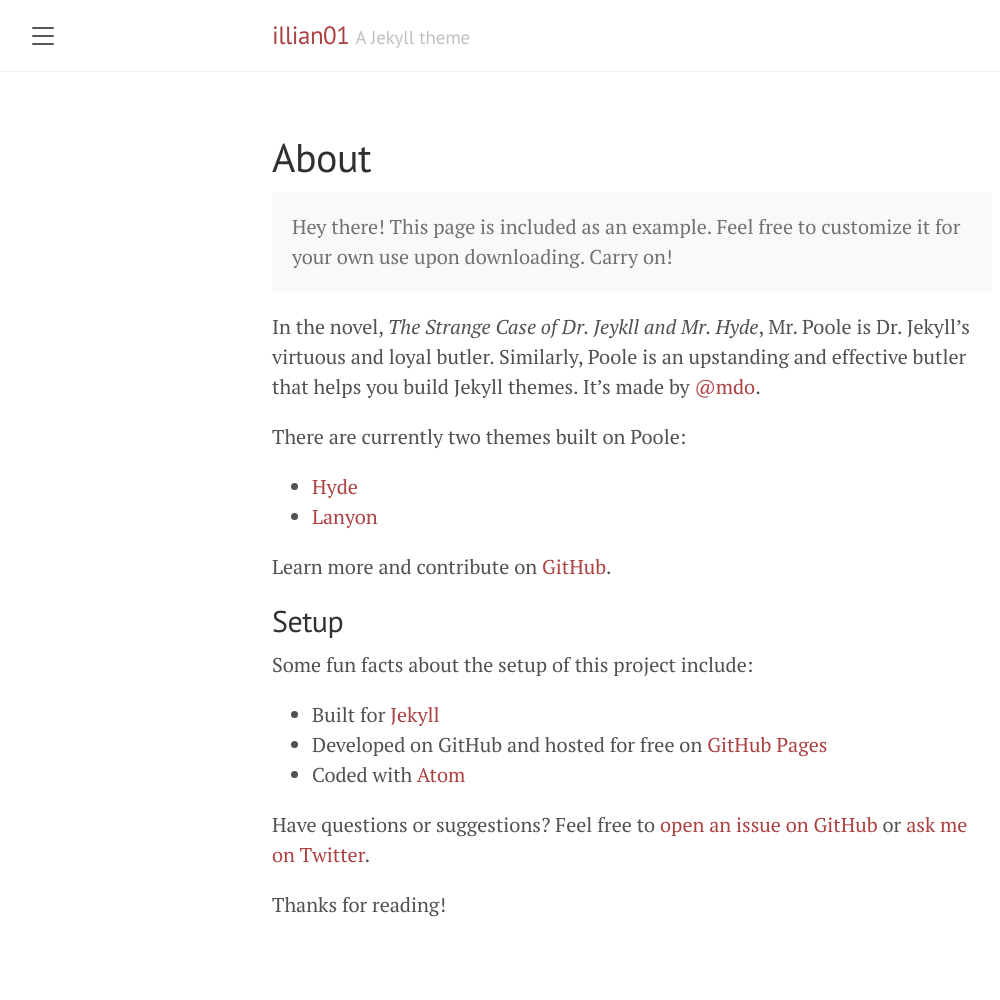
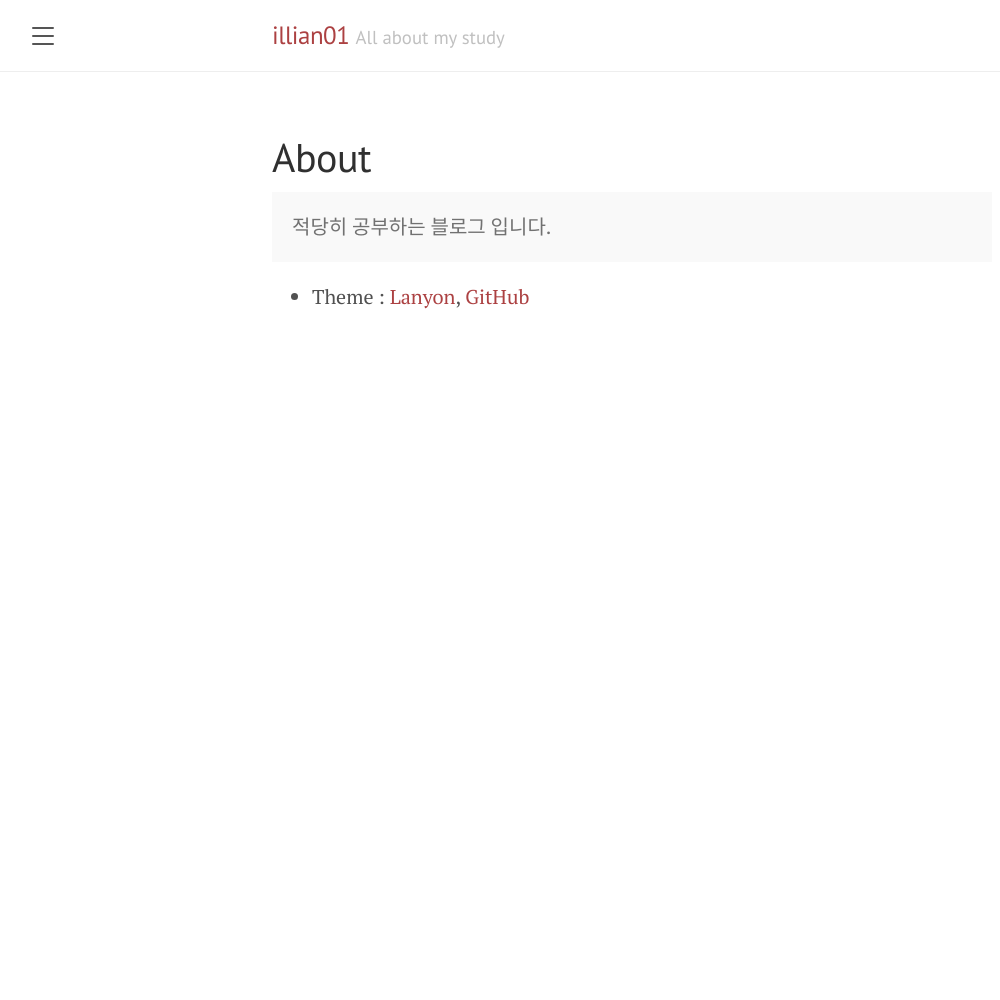
Before and after one commit to illian01/illian01.github.io, a Jekyll site: the page built from about.md, in a window 1280 px wide. Shown: the whole page, without its empty margins (8-1008 px from the left). Built offline with Jekyll 4.4.1, drawn with Linux system fonts in a browser that asks for light colours; after the commit the page ends 900 px from its top, so only the background shows below that.

Commit message:
launch blig

```diff
--- a/_config.yml
+++ b/_config.yml
@@ -1,7 +1,7 @@
 # Setup
 title:               illian01
-tagline:             'A Jekyll theme'
-description:         'A reserved <a href="https://jekyllrb.com" target="_blank">Jekyll</a> theme that places the utmost gravity on content with a hidden drawer. Made by <a href="https://twitter.com/mdo" target="_blank">@mdo</a>.'
+tagline:             'All about my study'
+description:         'Tech blog'
 url:                 https://illian01.github.io/
 baseurl:             ''
 paginate:            5
@@ -9,9 +9,9 @@
 
 # About/contact
 author:
-  name:              Mark Otto
+  name:              illian01
   url:               https://illian01.github.io/
-  email:             markdotto@gmail.com
+  email:             wnsgh578@naver.com
 
 # Gems
 plugins:
--- a/_includes/sidebar.html
+++ b/_includes/sidebar.html
@@ -25,8 +25,25 @@
       {% endif %}
     {% endfor %}
 
+    <!--
     <a class="sidebar-nav-item" href="{{ site.github.repo }}/archive/v{{ site.version }}.zip">Download</a>
     <a class="sidebar-nav-item" href="{{ site.github.repo }}">GitHub project</a>
+    -->
+
+    <li class="sidebar-nav-item"><a>Python</a>
+      <ul>
+          <li><a href="/category/Tensorflow, Keras">Tensorflow, Keras</a></li>
+      </ul>
+    </li>
+
+    <li class="sidebar-nav-item"><a>Computer Vision</a>
+      <ul>
+          <li><a href="/category/papers">papers</a></li>
+      </ul>
+    </li>
+
+
+
     <span class="sidebar-nav-item">Currently v{{ site.version }}</span>
   </nav>
 
--- a/_layouts/post.html
+++ b/_layouts/post.html
@@ -8,6 +8,10 @@
   {{ content }}
 </div>
 
+
+
+
+<!--
 {% if site.related_posts.size >= 1 %}
 <div class="related">
   <h2>Related posts</h2>
@@ -25,3 +29,4 @@
   </ul>
 </div>
 {% endif %}
+-->
--- a/about.md
+++ b/about.md
@@ -4,26 +4,7 @@
 ---
 
 <p class="message">
-  Hey there! This page is included as an example. Feel free to customize it for your own use upon downloading. Carry on!
+  적당히 공부하는 블로그 입니다.
 </p>
 
-In the novel, *The Strange Case of Dr. Jeykll and Mr. Hyde*, Mr. Poole is Dr. Jekyll's virtuous and loyal butler. Similarly, Poole is an upstanding and effective butler that helps you build Jekyll themes. It's made by [@mdo](https://twitter.com/mdo).
-
-There are currently two themes built on Poole:
-
-* [Hyde](http://hyde.getpoole.com)
-* [Lanyon](http://lanyon.getpoole.com)
-
-Learn more and contribute on [GitHub](https://github.com/poole).
-
-## Setup
-
-Some fun facts about the setup of this project include:
-
-* Built for [Jekyll](https://jekyllrb.com)
-* Developed on GitHub and hosted for free on [GitHub Pages](https://pages.github.com)
-* Coded with [Atom](https://atom.io)
-
-Have questions or suggestions? Feel free to [open an issue on GitHub](https://github.com/poole/issues/new) or [ask me on Twitter](https://twitter.com/mdo).
-
-Thanks for reading!
+* Theme : [Lanyon](http://lanyon.getpoole.com), [GitHub](https://github.com/poole)
--- a/index.html
+++ b/index.html
@@ -3,6 +3,10 @@
 title: Home
 ---
 
+
+
+
+<!--
 <div class="posts">
   {% for post in paginator.posts %}
   <div class="post">
@@ -18,6 +22,7 @@
   </div>
   {% endfor %}
 </div>
+
 
 <div class="pagination">
   {% if paginator.next_page %}
@@ -35,3 +40,4 @@
     <span class="pagination-item newer">Newer</span>
   {% endif %}
 </div>
+-->
```
Also changed, not shown: _posts/Tensorflow, Keras/2020-06-20-first post.md (added, +7 -0 lines), category/Tensorflow, Keras.md (added, +12 -0 lines), category/papers.md (added, +5 -0 lines).
